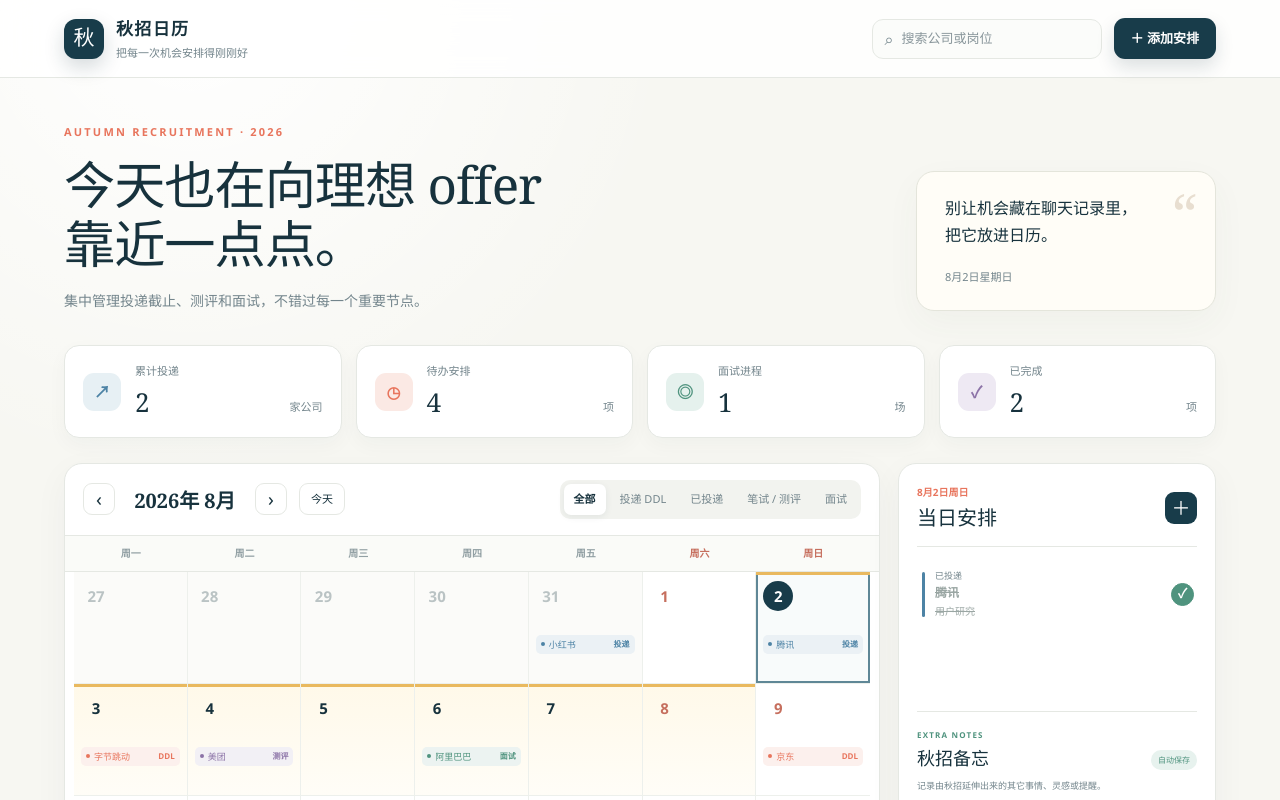
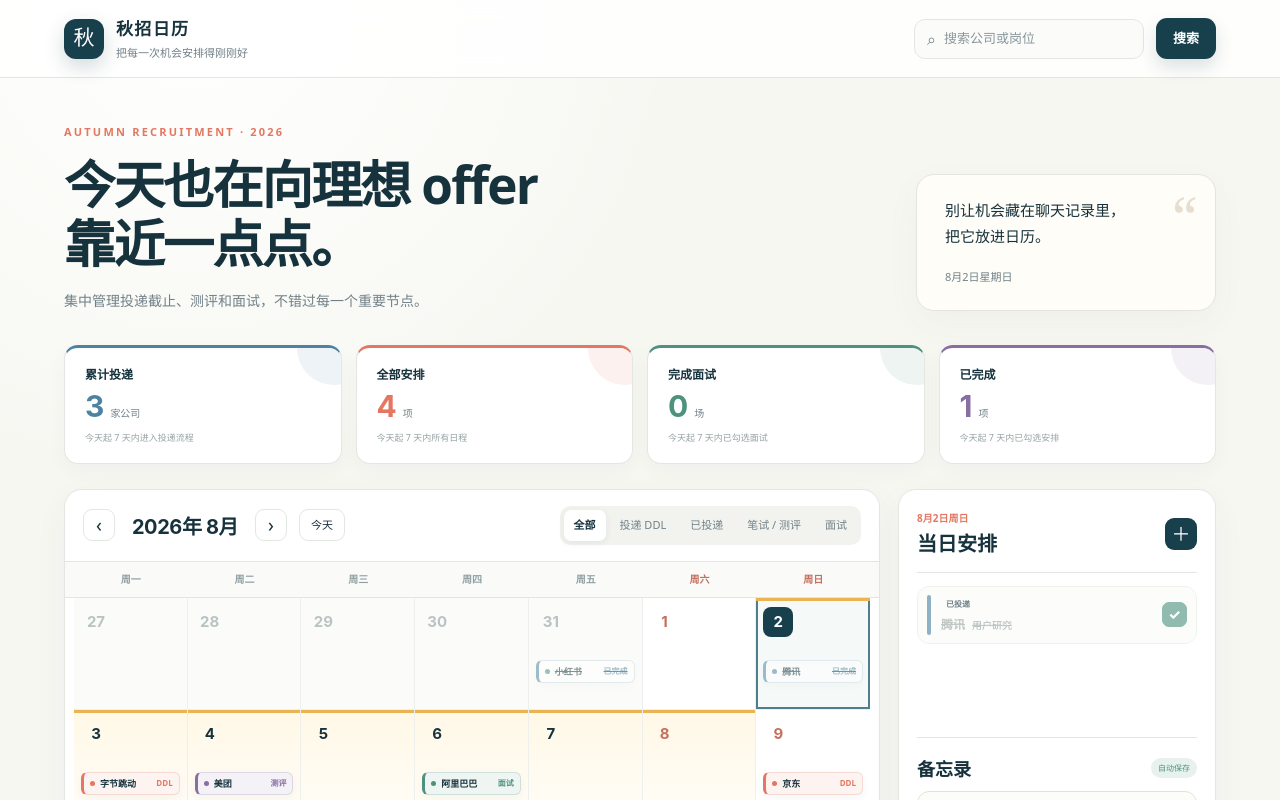
Before and after one commit to qiqi068-casey/autumn-recruitment-calendar, a Next.js app: page / in a window 1280 px wide. Shown: the top 800 px of the page. Built offline with nearby package versions, Linux system fonts and the light colour scheme.

Commit message:
Refine weekly metrics calendar and typography

```diff
--- a/app/page.tsx
+++ b/app/page.tsx
@@ -1,6 +1,6 @@
 "use client";
 
-import { FormEvent, useEffect, useMemo, useState } from "react";
+import { FormEvent, useEffect, useMemo, useRef, useState } from "react";
 
 type EventType = "deadline" | "application" | "assessment" | "interview";
 type EventStatus = "todo" | "progress" | "done";
@@ -22,12 +22,6 @@ const typeMeta: Record<EventType, { label: string; short: string; color: string
   interview: { label: "面试", short: "面试", color: "green" },
 };
 
-const statusLabel: Record<EventStatus, string> = {
-  todo: "待处理",
-  progress: "进行中",
-  done: "已完成",
-};
-
 const pad = (n: number) => String(n).padStart(2, "0");
 const toDateKey = (d: Date) => `${d.getFullYear()}-${pad(d.getMonth() + 1)}-${pad(d.getDate())}`;
 const todayKey = toDateKey(new Date());
@@ -37,6 +31,16 @@ function offsetDate(days: number) {
   d.setDate(d.getDate() + days);
   return toDateKey(d);
 }
+
+const holidays2026: Record<string, string> = {
+  "2026-01-01": "元旦", "2026-01-02": "元旦", "2026-01-03": "元旦",
+  "2026-02-15": "春节", "2026-02-16": "春节", "2026-02-17": "春节", "2026-02-18": "春节", "2026-02-19": "春节", "2026-02-20": "春节", "2026-02-21": "春节", "2026-02-22": "春节", "2026-02-23": "春节",
+  "2026-04-04": "清明", "2026-04-05": "清明", "2026-04-06": "清明",
+  "2026-05-01": "劳动节", "2026-05-02": "劳动节", "2026-05-03": "劳动节", "2026-05-04": "劳动节", "2026-05-05": "劳动节",
+  "2026-06-19": "端午", "2026-06-20": "端午", "2026-06-21": "端午",
+  "2026-09-25": "中秋", "2026-09-26": "中秋", "2026-09-27": "中秋",
+  "2026-10-01": "国庆", "2026-10-02": "国庆", "2026-10-03": "国庆", "2026-10-04": "国庆", "2026-10-05": "国庆", "2026-10-06": "国庆", "2026-10-07": "国庆",
+};
 
 const initialEvents: RecruitEvent[] = [
   { id: "1", company: "字节跳动", role: "产品经理", date: offsetDate(1), type: "deadline", status: "todo", note: "完善项目经历后投递" },
@@ -69,6 +73,7 @@ export default function Home() {
   const [hydrated, setHydrated] = useState(false);
   const [memo, setMemo] = useState("");
   const [confirmMemoClear, setConfirmMemoClear] = useState(false);
+  const searchInputRef = useRef<HTMLInputElement>(null);
 
   useEffect(() => {
     const saved = localStorage.getItem("autumn-recruitment-events");
@@ -118,16 +123,13 @@ export default function Home() {
     });
   }, [month]);
 
-  const upcoming = useMemo(() => [...events]
-    .filter((e) => e.date >= todayKey && e.status !== "done")
-    .sort((a, b) => `${a.date}${a.time ?? ""}`.localeCompare(`${b.date}${b.time ?? ""}`))
-    .slice(0, 6), [events]);
-
+  const nearTermEndKey = offsetDate(6);
+  const nearTermEvents = events.filter((event) => event.date >= todayKey && event.date <= nearTermEndKey);
   const stats = {
-    applications: events.filter((e) => e.type === "application").length,
-    upcoming: events.filter((e) => e.date >= todayKey && e.status !== "done").length,
-    interviews: events.filter((e) => e.type === "interview").length,
-    completed: events.filter((e) => e.status === "done").length,
+    applications: new Set(nearTermEvents.filter((event) => event.type !== "deadline").map((event) => event.company.trim().toLowerCase())).size,
+    upcoming: nearTermEvents.length,
+    interviews: nearTermEvents.filter((event) => event.type === "interview" && event.status === "done").length,
+    completed: nearTermEvents.filter((event) => event.status === "done").length,
   };
 
   function openCreate(date = selectedDate) {
@@ -174,7 +176,6 @@ export default function Home() {
 
   const selectedEvents = filtered.filter((e) => e.date === selectedDate);
   const monthLabel = `${month.getFullYear()}年 ${month.getMonth() + 1}月`;
-  const nearTermEndKey = offsetDate(6);
 
   return (
     <main className="app-shell">
@@ -184,8 +185,8 @@ export default function Home() {
           <div><strong>秋招日历</strong><span>把每一次机会安排得刚刚好</span></div>
         </div>
         <div className="header-actions">
-          <label className="search"><span>⌕</span><input value={query} onChange={(e) => setQuery(e.target.value)} placeholder="搜索公司或岗位" aria-label="搜索公司或岗位" /></label>
-          <button className="primary" onClick={() => openCreate()}>＋ 添加安排</button>
+          <label className="search"><span>⌕</span><input ref={searchInputRef} value={query} onChange={(e) => setQuery(e.target.value)} placeholder="搜索公司或岗位" aria-label="搜索公司或岗位" /></label>
+          <button className="primary search-button" onClick={() => searchInputRef.current?.focus()}>搜索</button>
         </div>
       </header>
 
@@ -203,10 +204,10 @@ export default function Home() {
       </section>
 
       <section className="stats-grid" aria-label="秋招数据概览">
-        <div className="stat-card"><span className="stat-icon blue">↗</span><div><small>累计投递</small><strong>{stats.applications}</strong></div><em>家公司</em></div>
-        <div className="stat-card"><span className="stat-icon coral">◷</span><div><small>待办安排</small><strong>{stats.upcoming}</strong></div><em>项</em></div>
-        <div className="stat-card"><span className="stat-icon green">◎</span><div><small>面试进程</small><strong>{stats.interviews}</strong></div><em>场</em></div>
-        <div className="stat-card"><span className="stat-icon purple">✓</span><div><small>已完成</small><strong>{stats.completed}</strong></div><em>项</em></div>
+        <div className="stat-card blue"><div><small>累计投递</small><strong>{stats.applications}<em>家公司</em></strong><span>今天起 7 天内进入投递流程</span></div></div>
+        <div className="stat-card coral"><div><small>全部安排</small><strong>{stats.upcoming}<em>项</em></strong><span>今天起 7 天内所有日程</span></div></div>
+        <div className="stat-card green"><div><small>完成面试</small><strong>{stats.interviews}<em>场</em></strong><span>今天起 7 天内已勾选面试</span></div></div>
+        <div className="stat-card purple"><div><small>已完成</small><strong>{stats.completed}<em>项</em></strong><span>今天起 7 天内已勾选安排</span></div></div>
       </section>
 
       <section className="workspace">
@@ -234,11 +235,13 @@ export default function Home() {
               const outside = date.getMonth() !== month.getMonth();
               const weekend = date.getDay() === 6 ? "saturday" : date.getDay() === 0 ? "sunday" : "";
               const nearTerm = key >= todayKey && key <= nearTermEndKey;
+              const holiday = holidays2026[key];
               return (
-                <button key={key} className={`day-cell ${outside ? "outside" : ""} ${weekend} ${nearTerm ? "near-term" : ""} ${key === todayKey ? "today" : ""} ${key === selectedDate ? "selected" : ""}`} onClick={() => setSelectedDate(key)} onDoubleClick={() => openCreate(key)}>
+                <button key={key} className={`day-cell ${outside ? "outside" : ""} ${weekend} ${holiday ? "holiday" : ""} ${nearTerm ? "near-term" : ""} ${key === todayKey ? "today" : ""} ${key === selectedDate ? "selected" : ""}`} onClick={() => setSelectedDate(key)} onDoubleClick={() => openCreate(key)}>
                   <span className="day-number">{date.getDate()}</span>
+                  {holiday && <span className="holiday-label">{holiday}</span>}
                   <div className="day-events">
-                    {dayEvents.slice(0, 3).map((event) => <span key={event.id} className={`event-chip ${typeMeta[event.type].color}`}><i />{event.company}<b>{typeMeta[event.type].short}</b></span>)}
+                    {dayEvents.slice(0, 3).map((event) => <span key={event.id} className={`event-chip ${typeMeta[event.type].color} ${event.status === "done" ? "completed" : "pending"}`}><i />{event.company}<b>{event.status === "done" ? "已完成" : typeMeta[event.type].short}</b></span>)}
                     {dayEvents.length > 3 && <span className="more">另有 {dayEvents.length - 3} 项</span>}
                   </div>
                 </button>
@@ -255,7 +258,7 @@ export default function Home() {
               <div className={`agenda-item ${event.status === "done" ? "completed" : ""}`} key={event.id}>
                 <button className="agenda-open" type="button" onClick={() => openEdit(event)} aria-label={`编辑 ${event.company} ${event.role}`}>
                   <span className={`agenda-line ${typeMeta[event.type].color}`} />
-                  <span className="agenda-copy"><small>{typeMeta[event.type].label}</small><strong>{event.company}</strong><em>{event.role}{event.time && <span className="agenda-time"> · {event.time}</span>}</em></span>
+                  <span className="agenda-copy"><small>{typeMeta[event.type].label}</small><span className="agenda-mainline"><strong>{event.company}</strong><em>{event.role}{event.time && <span className="agenda-time"> · {event.time}</span>}</em></span></span>
                 </button>
                 <button className="completion-check" type="button" aria-label={event.status === "done" ? "标记为未完成" : "标记为已完成"} aria-pressed={event.status === "done"} onClick={() => toggleCompleted(event.id)}><span>✓</span></button>
               </div>
@@ -263,9 +266,8 @@ export default function Home() {
           </div>
 
           <div className="memo-panel">
-            <div className="memo-title"><div><p>EXTRA NOTES</p><h3>秋招备忘</h3></div><span>自动保存</span></div>
-            <p className="memo-hint">记录由秋招延伸出来的其它事情、灵感或提醒。</p>
-            <textarea value={memo} onChange={(e) => setMemo(e.target.value)} aria-label="秋招备忘" placeholder={'例如：\n· 更新作品集首页\n· 联系学长了解业务方向\n· 周五前打印成绩单'} />
+            <div className="memo-title"><div><h3>备忘录</h3></div><span>自动保存</span></div>
+            <textarea value={memo} onChange={(e) => setMemo(e.target.value)} aria-label="备忘录" />
             <div className="memo-footer"><span>{memo.length} 字</span><button className="trash-button" type="button" onClick={() => setConfirmMemoClear(true)} disabled={!memo} aria-label="清空秋招备忘"><i /></button></div>
           </div>
         </aside>
```
Also changed, not shown: app/globals.css.
